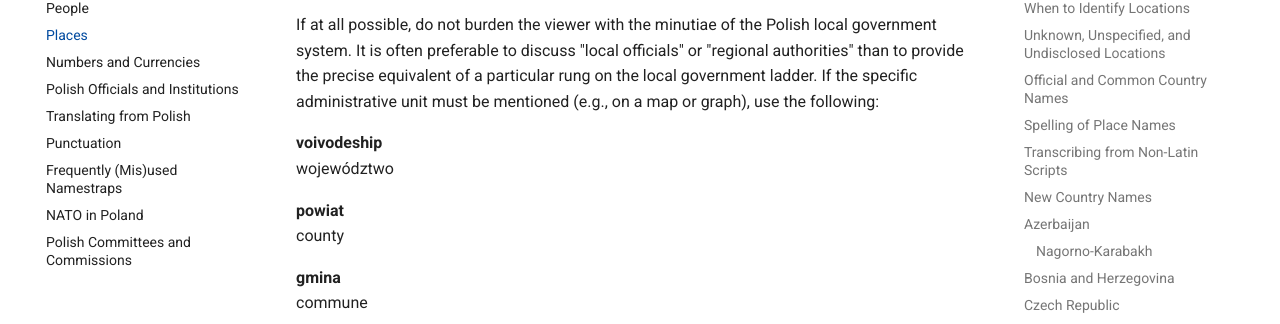
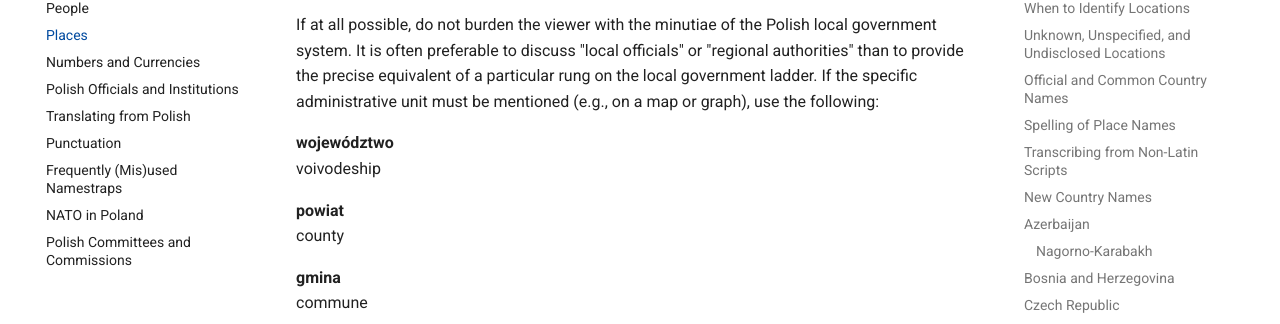
Before and after one commit to rthrbrs/styleguide, an MkDocs documentation site: the page built from docs/Places.md, in a window 1280 px wide and 900 px high, scrolled down 4752 px. Shown: the part 127-451 px from the top of the window. Built offline with MkDocs 1.6.1 and Material for MkDocs 9.7.7, drawn with Linux system fonts in a browser that asks for light colours.

```diff
--- a/docs/Places.md
+++ b/docs/Places.md
@@ -152,8 +152,8 @@ As a general rule, spell place names in Poland as you would in Polish. Exception
 
 If at all possible, do not burden the viewer with the minutiae of the Polish local government system. It is often preferable to discuss "local officials" or "regional authorities" than to provide the precise equivalent of a particular rung on the local government ladder. If the specific administrative unit must be mentioned (e.g., on a map or graph), use the following:
 
-**voivodeship**
-województwo
+**województwo**
+voivodeship
 
 **powiat**
 county
```
